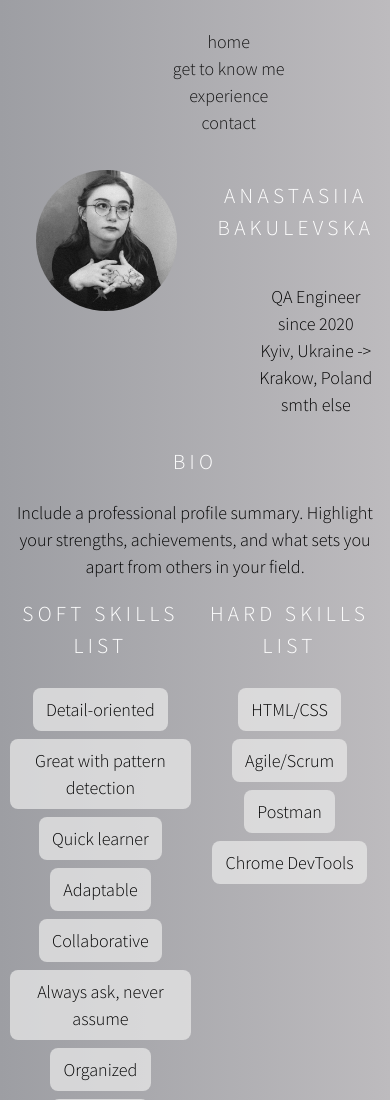
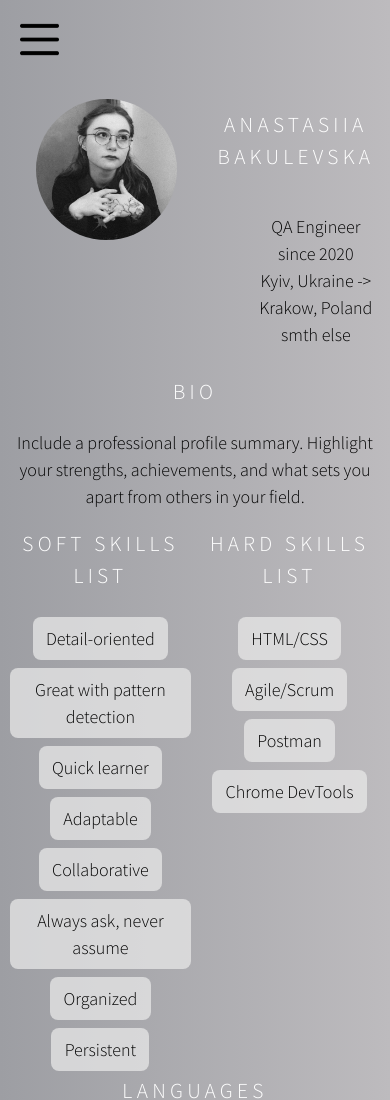
Before and after one commit to t1js/resume-site, a plain HTML site: page aboutme.html in a window 390 px wide. Shown: the top 1100 px of the page. Drawn offline with Linux system fonts and the light colour scheme.

Commit message:
updating the menu on all the pages

```diff
--- a/aboutme.html
+++ b/aboutme.html
@@ -13,11 +13,11 @@
 <body id="top">
 
     <header id="header">
-        <div class="menu-toggle">
-            <div class="hamburger"></div>
-        </div>
+        <div class="menu-toggle" id="hamburger">
+                <img src="img/hamburger.png" alt="hamburger">
+            </div>
         <nav>
-        <ul class="menu">
+        <ul id="menu">
                 <li><a href="index.html">home</a></li>
                 <li><a href="aboutme.html">get to know me</a></li>
                 <li><a href="resume.html">experience</a></li>
```
Also changed, not shown: contact.html (+4 -4 lines), resume.html (+4 -4 lines).
